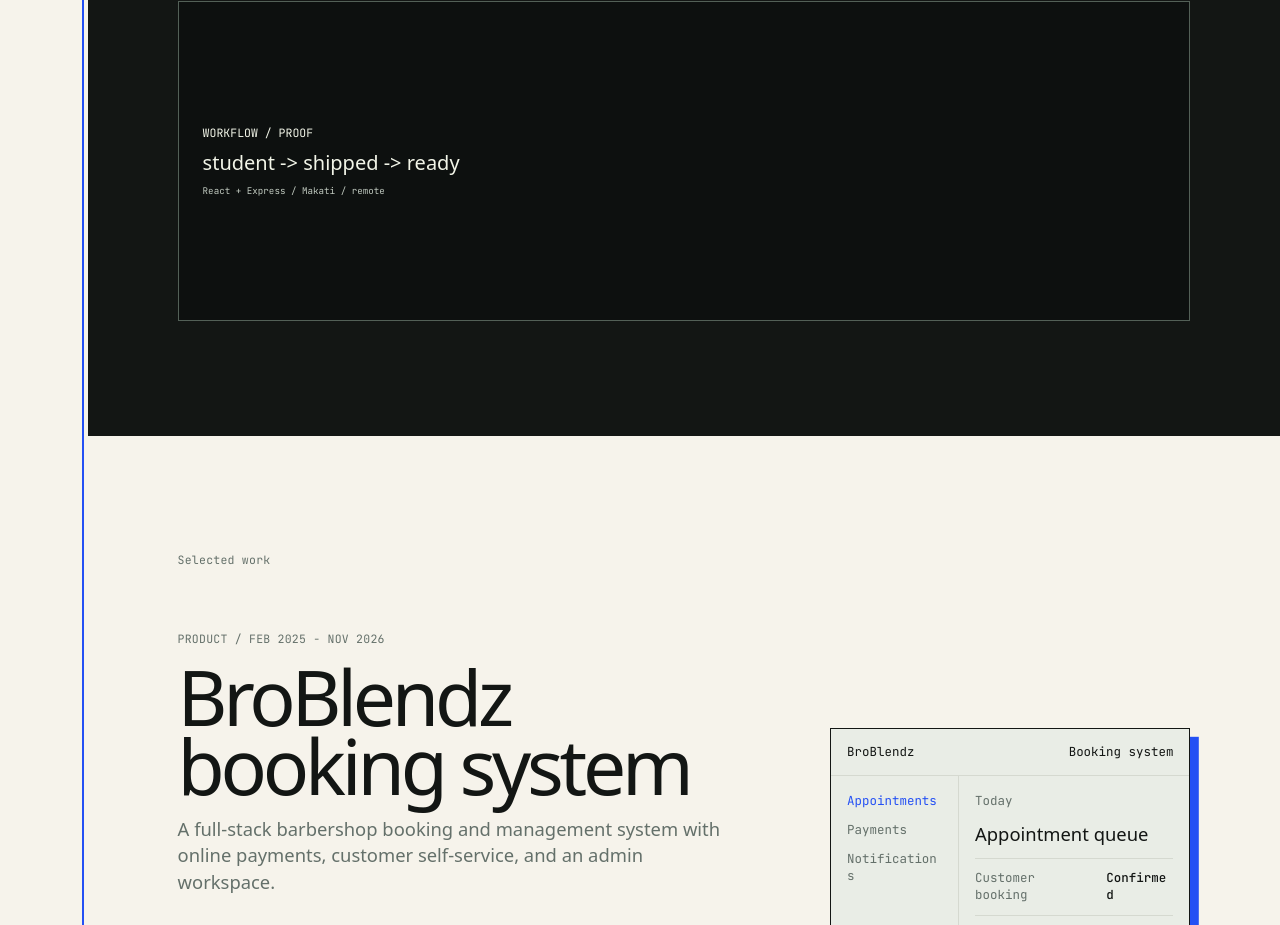
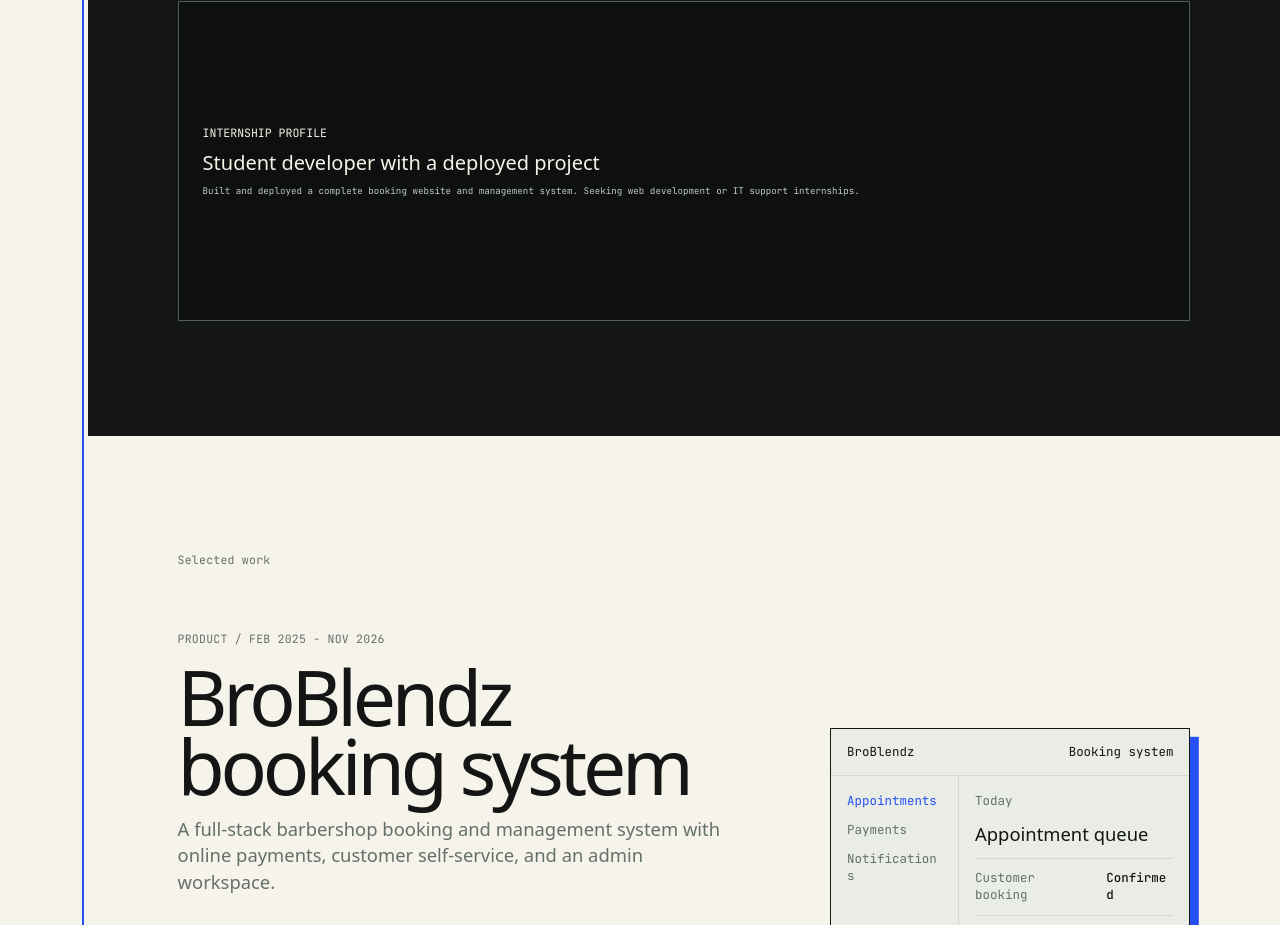
Before and after one commit to princearvildean/digital-portfolio, a React (Vite) app: page / in a window 1280 px wide. Shown: the part 1876-2801 px from the top of the page. Built offline with nearby package versions, Linux system fonts and the light colour scheme; no server answers; a web font is replaced by a local one.

Commit message:
Clarify internship profile proof

```diff
--- a/src/pages/HomePage.jsx
+++ b/src/pages/HomePage.jsx
@@ -9,7 +9,7 @@ export function HomePage() {
       <div className="hero-copy-wrap"><p className="kicker">Information technology student / Internship seeker</p><h1>Personal portfolio<br /><span>for web and support.</span></h1><p className="hero-lede">I build React and Express projects while finishing a BS Information Technology degree in 2027.</p><div className="hero-actions"><Link className="primary-link" to="/work">See my work <span>-&gt;</span></Link><Link className="text-button" to="/contact">Contact Prince <span>-&gt;</span></Link></div></div>
       <div className="hero-map" role="img" aria-label={`Portrait of ${profile.name}`}><div className="map-label map-label-top">Working focus <strong>01 / 04</strong></div><div className="photo-orbit"><div className="orbit-ring ring-one" /><div className="orbit-ring ring-two" /><div className="photo-card"><img src="/profile-photo.jpg" alt={`Portrait of ${profile.name}`} width="640" height="832" fetchPriority="high" /></div><span className="orbit-tag tag-a">React</span><span className="orbit-tag tag-b">Express</span><span className="orbit-tag tag-c">PostgreSQL</span></div><div className="map-label map-label-bottom">Based in<br /><strong>Makati City / Metro Manila</strong></div></div>
     </section>
-    <section className="home-brief section-pad"><div className="section-index">Start here</div><div className="home-brief-grid"><h2>A student developer with a deployed team project.</h2><div><p>{profile.bio}</p><p className="home-availability">Open to {profile.roleSummary} internships / {profile.preferredLocation}</p><div className="proof-panel" data-moment="counter-rolls" aria-label="Portfolio facts"><div><svg className="fact-icon" viewBox="0 0 24 24" aria-hidden="true"><path d="M4 18V6m5 12V9m5 9V4m5 14v-7" /></svg><strong>01</strong><span>deployed capstone</span></div><div><svg className="fact-icon" viewBox="0 0 24 24" aria-hidden="true"><path d="M4 18h16M6 15l4-4 3 2 5-6" /></svg><strong>2027</strong><span>expected graduation</span></div><div><svg className="fact-icon" viewBox="0 0 24 24" aria-hidden="true"><circle cx="12" cy="12" r="7" /><path d="M12 8v4l3 2" /></svg><strong>02</strong><span>target roles</span></div></div><Link className="text-button" to="/contact">Contact Prince <span>-&gt;</span></Link></div></div><div className="proof-visual ui-fragment" role="img" aria-label="Portfolio proof: deployed capstone and internship focus"><span>WORKFLOW / PROOF</span><strong>student -&gt; shipped -&gt; ready</strong><small>React + Express / Makati / remote</small></div></section>
+    <section className="home-brief section-pad"><div className="section-index">Start here</div><div className="home-brief-grid"><h2>A student developer with a deployed team project.</h2><div><p>{profile.bio}</p><p className="home-availability">Open to {profile.roleSummary} internships / {profile.preferredLocation}</p><div className="proof-panel" data-moment="counter-rolls" aria-label="Portfolio facts"><div><svg className="fact-icon" viewBox="0 0 24 24" aria-hidden="true"><path d="M4 18V6m5 12V9m5 9V4m5 14v-7" /></svg><strong>01</strong><span>deployed capstone</span></div><div><svg className="fact-icon" viewBox="0 0 24 24" aria-hidden="true"><path d="M4 18h16M6 15l4-4 3 2 5-6" /></svg><strong>2027</strong><span>expected graduation</span></div><div><svg className="fact-icon" viewBox="0 0 24 24" aria-hidden="true"><circle cx="12" cy="12" r="7" /><path d="M12 8v4l3 2" /></svg><strong>02</strong><span>target roles</span></div></div><Link className="text-button" to="/contact">Contact Prince <span>-&gt;</span></Link></div></div><div className="proof-visual ui-fragment" role="img" aria-label="Internship profile: Information Technology student with a deployed booking system, seeking web development or IT support opportunities"><span>INTERNSHIP PROFILE</span><strong>Student developer with a deployed project</strong><small>Built and deployed a complete booking website and management system. Seeking web development or IT support internships.</small></div></section>
     <section className="home-feature section-pad"><div className="section-index">Selected work</div><div className="home-feature-row"><div><p className="kicker">{featuredProject.type} / {featuredProject.year}</p><h2>{featuredProject.title}</h2><p>{featuredProject.summary}</p><Link className="primary-link" to="/work">See my work <span>-&gt;</span></Link></div><div className="booking-mock" role="img" aria-label="Booking system interface preview"><div className="mock-toolbar"><span>BroBlendz</span><span>Booking system</span></div><div className="mock-body"><div className="mock-sidebar"><span className="mock-active">Appointments</span><span>Payments</span><span>Notifications</span></div><div className="mock-content"><span className="mock-kicker">Today</span><strong>Appointment queue</strong><div className="mock-row"><span>Customer booking</span><b>Confirmed</b></div><div className="mock-row"><span>Payment status</span><b>Refund ready</b></div></div></div></div></div></section>
   </>
 }
```
